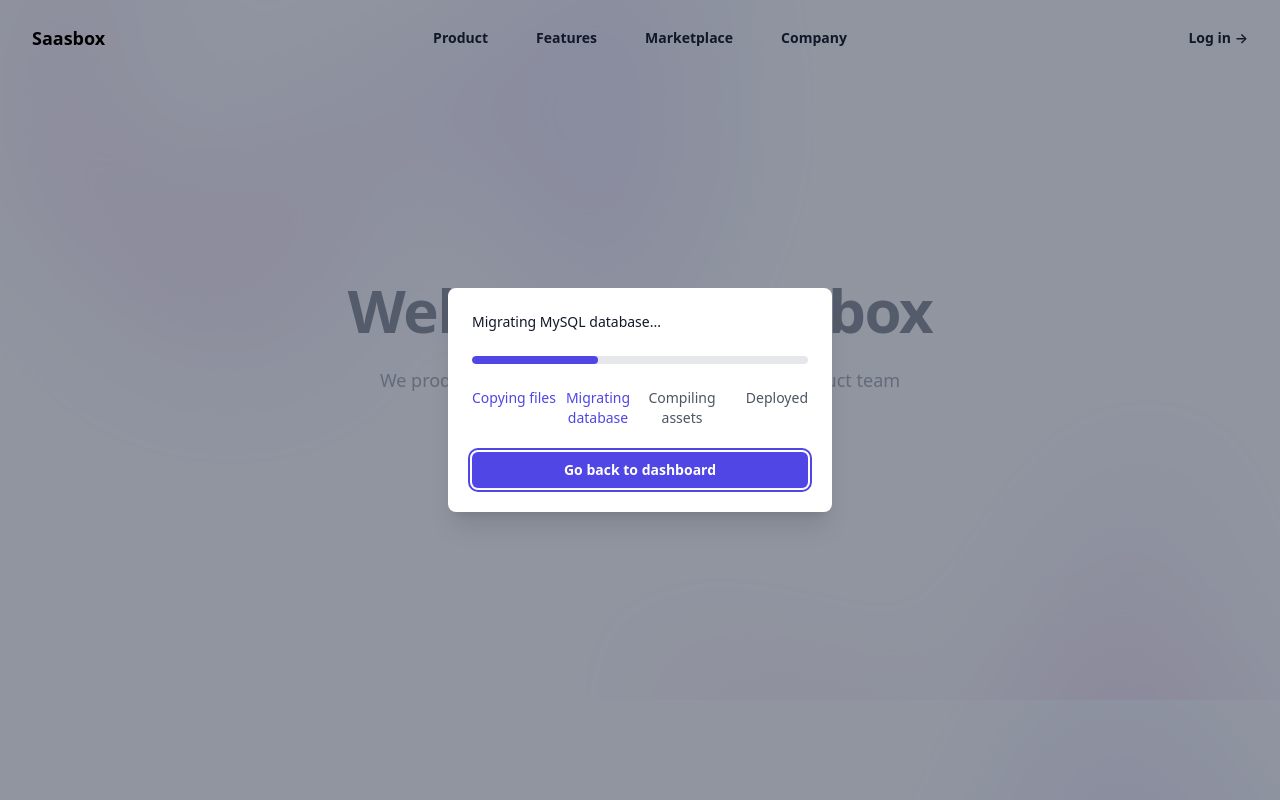
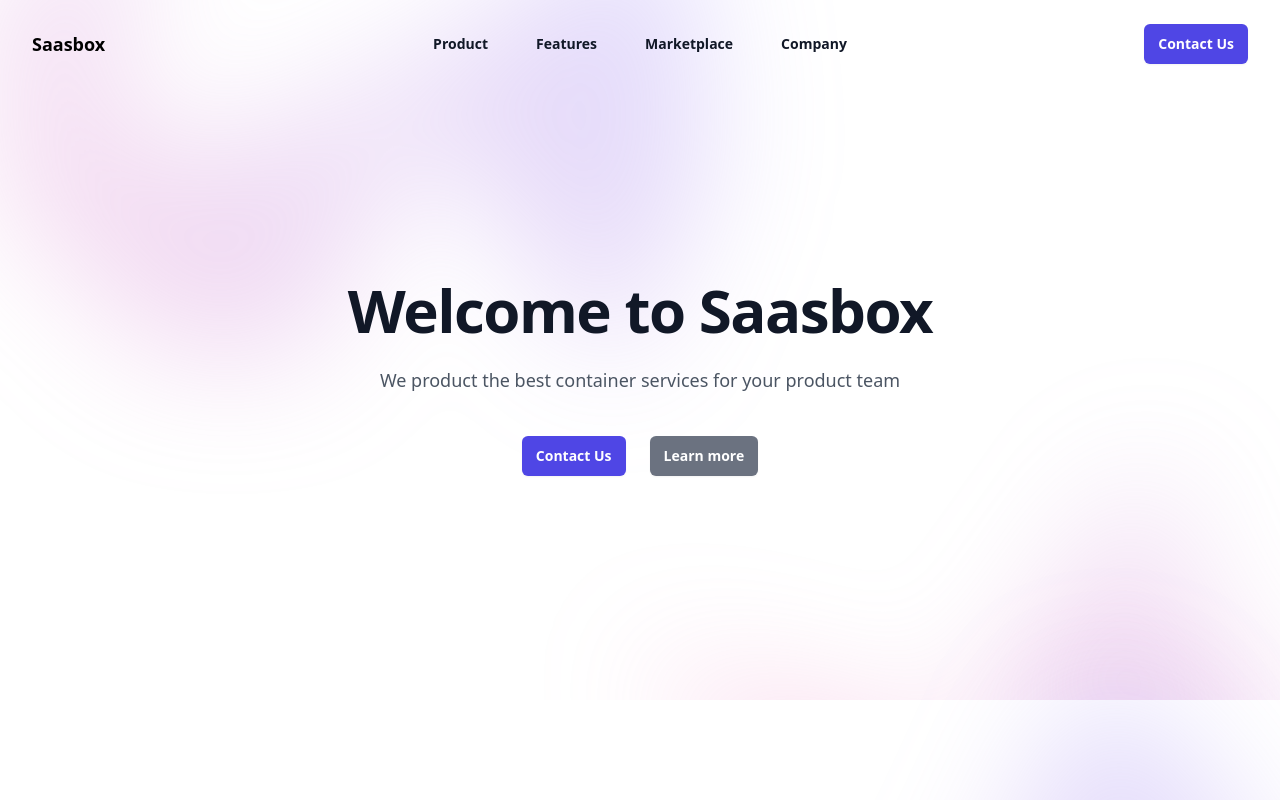
Before and after one commit to Thrivestack-public/sample-app-marketing-page, a React (Create React App) app: page / in a window 1280 px wide. Shown: the top 800 px of the page. Built offline with nearby package versions, Linux system fonts and the light colour scheme; a web font is replaced by a local one.

Commit message:
adding modal steps

```diff
--- /dev/null
+++ b/src/hooks/useEffectOnce.jsx
@@ -0,0 +1,30 @@
+import { useEffect, useRef, useState } from 'react';
+
+export const useEffectOnce = (effect) => {
+  const destroyFunc = useRef();
+  const effectCalled = useRef(false);
+  const renderAfterCalled = useRef(false);
+  const [value, setValue] = useState(0);
+
+  if (effectCalled.current) {
+    renderAfterCalled.current = true;
+  }
+
+  useEffect(() => {
+    if (!effectCalled.current) {
+      destroyFunc.current = effect();
+      effectCalled.current = true;
+    }
+    // eslint-disable-next-line no-shadow
+    setValue((val) => val + 1);
+
+    return () => {
+      if (!renderAfterCalled.current) {
+        return;
+      }
+      if (destroyFunc.current) {
+        destroyFunc.current();
+      }
+    };
+  }, []);
+};
--- a/src/learn/HeroSection.jsx
+++ b/src/learn/HeroSection.jsx
@@ -1,6 +1,7 @@
 import React, { useState } from "react";
 import { Dialog } from "@headlessui/react";
 import { Bars3Icon, XMarkIcon } from "@heroicons/react/24/outline";
+
 
 const navigation = [
   { name: "Product", href: "#" },
@@ -11,7 +12,6 @@ const navigation = [
 
 export default function HeroSection() {
   const [mobileMenuOpen, setMobileMenuOpen] = useState(false);
-
   return (
     <div className="bg-white">
       <header className="absolute inset-x-0 top-0 z-50">
@@ -47,10 +47,10 @@ export default function HeroSection() {
           </div>
           <div className="hidden lg:flex lg:flex-1 lg:justify-end">
             <a
-              href="#"
-              className="text-sm font-semibold leading-6 text-gray-900"
+                href="#"
+                className="rounded-md bg-indigo-600 px-3.5 py-2.5 text-sm font-semibold text-white shadow-sm hover:bg-indigo-500 focus-visible:outline focus-visible:outline-2 focus-visible:outline-offset-2 focus-visible:outline-indigo-600"
             >
-              Log in <span aria-hidden="true">&rarr;</span>
+                Contact Us
             </a>
           </div>
         </nav>
@@ -137,9 +137,9 @@ export default function HeroSection() {
               </a>
               <a
                 href="#"
-                className="text-sm font-semibold leading-6 text-gray-900"
+                className="rounded-md bg-gray-500 px-3.5 py-2.5 text-sm font-semibold text-white shadow-sm hover:bg-gray-600 focus-visible:outline focus-visible:outline-2 focus-visible:outline-offset-2 focus-visible:outline-gray-400"
               >
-                Learn more <span aria-hidden="true">→</span>
+                Learn more
               </a>
             </div>
           </div>
--- a/src/learn/InfoSlider.jsx
+++ b/src/learn/InfoSlider.jsx
@@ -1,19 +1,160 @@
-import React from 'react';
+import React, { useState } from 'react';
+import { InformationCircleIcon, ArrowSmallRightIcon } from '@heroicons/react/20/solid'
 import Modal from './Modal';
+import { useEffectOnce } from '../hooks/useEffectOnce';
+
+const delayForIntro = 300000;
 
 export default function InfoSlider() {
-  // count to 5s and open the modal
+  const [openIntroModal, setOpenIntroModal] = useState(false);
+  const [contentId, setContentId] = useState(1);
+
+  useEffectOnce(() => {
+    const timeout = setTimeout(() => {
+      setOpenIntroModal(true);
+    }, delayForIntro);
+    return () => {
+      clearTimeout(timeout);
+    }
+  });
   const introContent = () => {
-    return <div>1</div>
+    return (
+      <div>
+        <div className="font-medium text-lg">
+          Saasbox currently have contact us page and don’t have sign up and login. Now you are going the setup self serve
+            <InformationCircleIcon className="h-4 w-4 inline text-slate-500"/>
+        </div>
+        <div className="px-12 mt-5 text-left">
+          <div>
+            <div>Part of this learning series, you will experience 3 items</div>
+            <ol style={{listStyle: 'decimal'}} className="mt-4 px-4">
+                <li>
+                  Enable Self-Serve for your SaaS Product
+                </li>
+                <li>
+                  Experience what the end-user experience with your app
+                </li>
+                <li>
+                  Your business teams will get out-of-box analytics for all B2B SaaS events
+                </li>
+            </ol>
+          </div>
+        </div>
+        <div className="mt-10">
+          <button onClick={() => setContentId(2)} className="inline-flex justify-center rounded-md bg-indigo-600 px-8 py-2 text-sm font-semibold text-white shadow-sm hover:bg-indigo-500 focus-visible:outline focus-visible:outline-2 focus-visible:outline-offset-2 focus-visible:outline-indigo-600">
+            Continue
+          </button>
+        </div>
+      </div>
+    )
   };
   const configureURLContent = () => {
-    return <div>2</div>
+    return (
+      <div>
+        <div className="font-medium text-lg">
+          Scenario: Your engineering team has provided new URLs for an enhanced experience.
+        </div>
+        <div className="px-12 mt-5 text-left">
+          <div>
+            <div>Your task: Replace the existing 'Contact Us' URL with our new self-serve <b>sign-up</b>, <b>login</b>, and <b>pricing</b> pages.</div>
+            <div className="mt-4 ml-1">URL: marketing.saasbox.online/contact-us to</div>
+            <ol>
+                <li>
+                  <ArrowSmallRightIcon className="h-6 w-5 inline"/>
+                  URL: marketing.saasbox.online/signup
+                </li>
+                <li>
+                  <ArrowSmallRightIcon className="h-6 w-5 inline"/>
+                  URL: marketing.saasbox.online/signin
+                </li>
+                <li>
+                  <ArrowSmallRightIcon className="h-6 w-5 inline"/>
+                  URL: marketing.saasbox.online/pricing-plans
+                </li>
+            </ol>
+          </div>
+        </div>
+        <div className="mt-10">
+          <button onClick={() => setContentId(3)} className="inline-flex justify-center rounded-md bg-indigo-600 px-8 py-2 text-sm font-semibold text-white shadow-sm hover:bg-indigo-500 focus-visible:outline focus-visible:outline-2 focus-visible:outline-offset-2 focus-visible:outline-indigo-600">
+            Replace
+          </button>
+        </div>
+      </div>
+    )
   };
   const testE2EBySignUp = () => {
-    return <div>3</div>
+    return (
+      <div>
+        <div className="font-medium text-lg">
+          Before you go live, test out the end-user experience by clicking on the Signup button.
+        </div>
+        <div className="px-12 mt-5 text-left">
+          <div>
+            <div>You will be able to see the end-to-end integration with your product's onboarding.</div>
+            <ol style={{listStyle: 'decimal'}} className="mt-4 px-4">
+                <li>
+                  End-Users will click on signup (try it)
+                </li>
+                <li>
+                  End-users get prompted with onboarding questionnaire
+                </li>
+                <li>
+                  Behind the scenes lots of decisions and instrumentation happen
+                </li>
+                <li>
+                  End-users will now get redirected to your SaaS product
+                </li>
+            </ol>
+          </div>
+        </div>
+        <div className="mt-10">
+          <button onClick={() => setContentId(4)} className="inline-flex justify-center rounded-md bg-indigo-600 px-8 py-2 text-sm font-semibold text-white shadow-sm hover:bg-indigo-500 focus-visible:outline focus-visible:outline-2 focus-visible:outline-offset-2 focus-visible:outline-indigo-600">
+            Let's Go
+          </button>
+        </div>
+      </div>
+    )
   };
+  const redirectContent = () => {
+    return (
+      <div>
+        <div className="font-medium text-lg">
+          When you go live, your end users will experience the first tile and your internal/GTM team will experience the second tile
+        </div>
+        <div className="flex flex-col mt-8 gap-8">
+          <button onClick={() => setOpenIntroModal(false)} className="inline-flex justify-center rounded-md bg-indigo-600 px-8 py-2 text-sm font-semibold text-white shadow-sm hover:bg-indigo-500 focus-visible:outline focus-visible:outline-2 focus-visible:outline-offset-2 focus-visible:outline-indigo-600">
+            Try out end users exp. sample
+          </button>
+          <button disabled className="inline-flex justify-center rounded-md bg-slate-600 px-8 py-2 text-sm font-semibold text-white shadow-sm">
+            Try out analytics exp. for you and growth team (*coming soon)
+          </button>
+        </div>
+      </div>
+    )
+  };
+
+  const getContent = () => {
+    switch (contentId) {
+      case 1:
+        return introContent();
+      case 2:
+        return configureURLContent();
+      case 3:
+        return testE2EBySignUp();
+      case 4:
+        return redirectContent();
+      default:
+        return null;
+    }
+  };
+
   return (
-    // send as child node
-    <Modal />
+    <Modal
+      openModal={openIntroModal}
+      setOpenModal={setOpenIntroModal}
+      contentId={contentId}
+      setContentId={setContentId}
+      content={getContent()}
+    />
   )
 }
--- a/src/learn/Modal.jsx
+++ b/src/learn/Modal.jsx
@@ -1,13 +1,10 @@
-import React, { Fragment, useState } from 'react'
+import React, { Fragment } from 'react'
 import { Dialog, Transition } from '@headlessui/react'
-import { CheckIcon } from '@heroicons/react/24/outline'
 
-export default function Modal({ openModal }) {
-  const [open, setOpen] = useState(true)
-
+export default function Modal({ openModal, setOpenModal, contentId, setContentId, content }) {
   return (
-    <Transition.Root show={open} as={Fragment}>
-      <Dialog as="div" className="relative z-10" onClose={setOpen}>
+    <Transition.Root show={openModal} as={Fragment}>
+      <Dialog as="div" className="relative z-10" onClose={() => {}}>
         <Transition.Child
           as={Fragment}
           enter="ease-out duration-300"
@@ -31,30 +28,16 @@ export default function Modal({ openModal }) {
               leaveFrom="opacity-100 translate-y-0 sm:scale-100"
               leaveTo="opacity-0 translate-y-4 sm:translate-y-0 sm:scale-95"
             >
-              <Dialog.Panel className="relative transform overflow-hidden rounded-lg bg-white px-4 pb-4 pt-5 text-left shadow-xl transition-all sm:my-8 sm:w-full sm:max-w-sm sm:p-6">
-                <div>
-                  <h4 className="sr-only">Status</h4>
-                  <p className="text-sm font-medium text-gray-900">Migrating MySQL database...</p>
-                  <div className="mt-6" aria-hidden="true">
-                    <div className="overflow-hidden rounded-full bg-gray-200">
-                      <div className="h-2 rounded-full bg-indigo-600" style={{ width: '37.5%' }} />
+              <Dialog.Panel className="relative transform overflow-hidden rounded-lg bg-white px-4 pb-4 pt-5 text-left shadow-xl transition-all sm:my-8 sm:max-w-xl sm:p-6">
+                <div aria-hidden="true" className="flex justify-center">
+                  <div className="overflow-hidden relative rounded-lg bg-gray-200 w-1/2">
+                    <div className="h-6 text-center rounded-lg bg-indigo-600" style={{ width: `${(contentId/4) * 100}%` }}>
                     </div>
-                    <div className="mt-6 hidden grid-cols-4 text-sm font-medium text-gray-600 sm:grid">
-                      <div className="text-indigo-600">Copying files</div>
-                      <div className="text-center text-indigo-600">Migrating database</div>
-                      <div className="text-center">Compiling assets</div>
-                      <div className="text-right">Deployed</div>
-                    </div>
+                    <div className={`absolute left-1/2 top-1/2 text-xs -translate-x-1/2 -translate-y-1/2 ${contentId > 2 ? 'text-white' : 'text-black'}`}>{contentId} of 4</div>
                   </div>
                 </div>
-                <div className="mt-5 sm:mt-6">
-                  <button
-                    type="button"
-                    className="inline-flex w-full justify-center rounded-md bg-indigo-600 px-3 py-2 text-sm font-semibold text-white shadow-sm hover:bg-indigo-500 focus-visible:outline focus-visible:outline-2 focus-visible:outline-offset-2 focus-visible:outline-indigo-600"
-                    onClick={() => setOpen(false)}
-                  >
-                    Go back to dashboard
-                  </button>
+                <div className="mt-4 text-center">
+                  {content}
                 </div>
               </Dialog.Panel>
             </Transition.Child>
--- a/src/learn/PricingSection.jsx
+++ b/src/learn/PricingSection.jsx
@@ -96,7 +96,7 @@ export default function PricingSection() {
                 'mt-8 block rounded-md py-2.5 px-3.5 text-center text-sm font-semibold focus-visible:outline focus-visible:outline-2 focus-visible:outline-offset-2 focus-visible:outline-indigo-600 sm:mt-10'
               )}
             >
-              Get started today
+              Contact Us
             </a>
           </div>
         ))}
```
